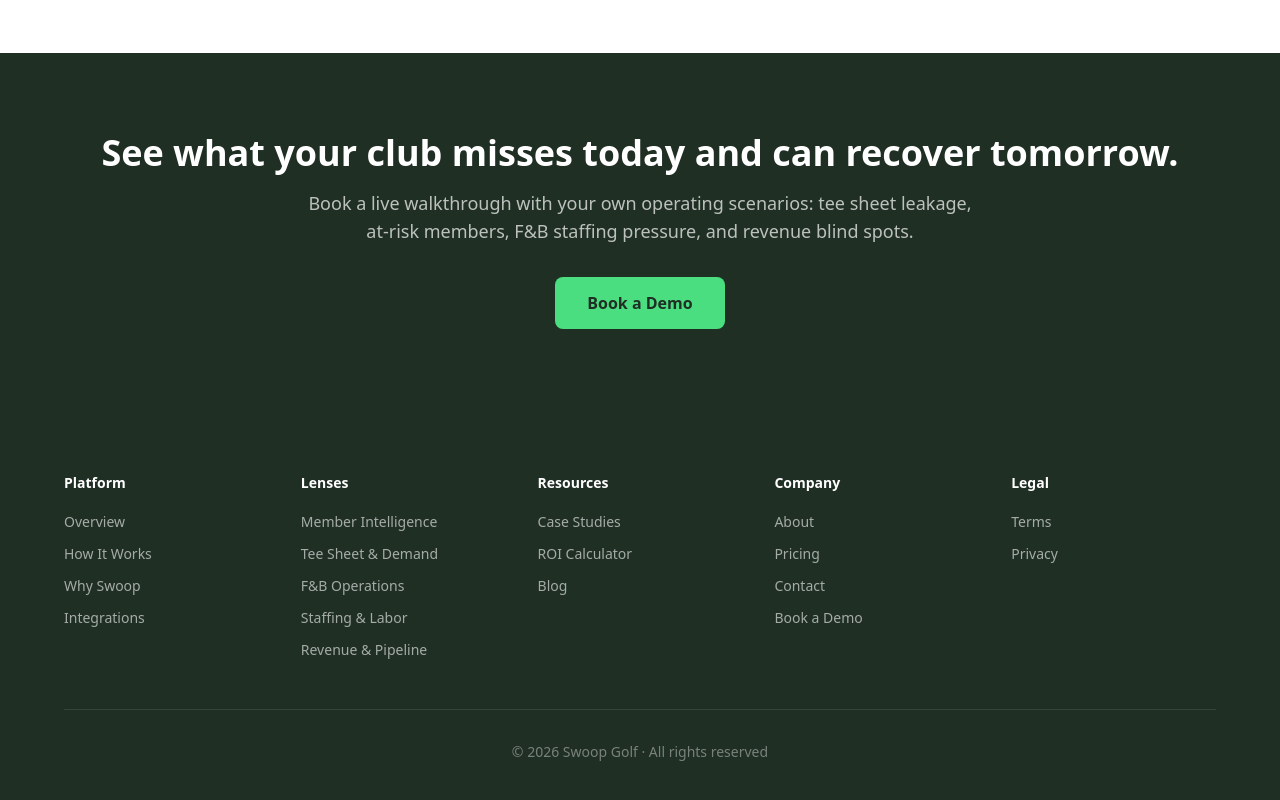
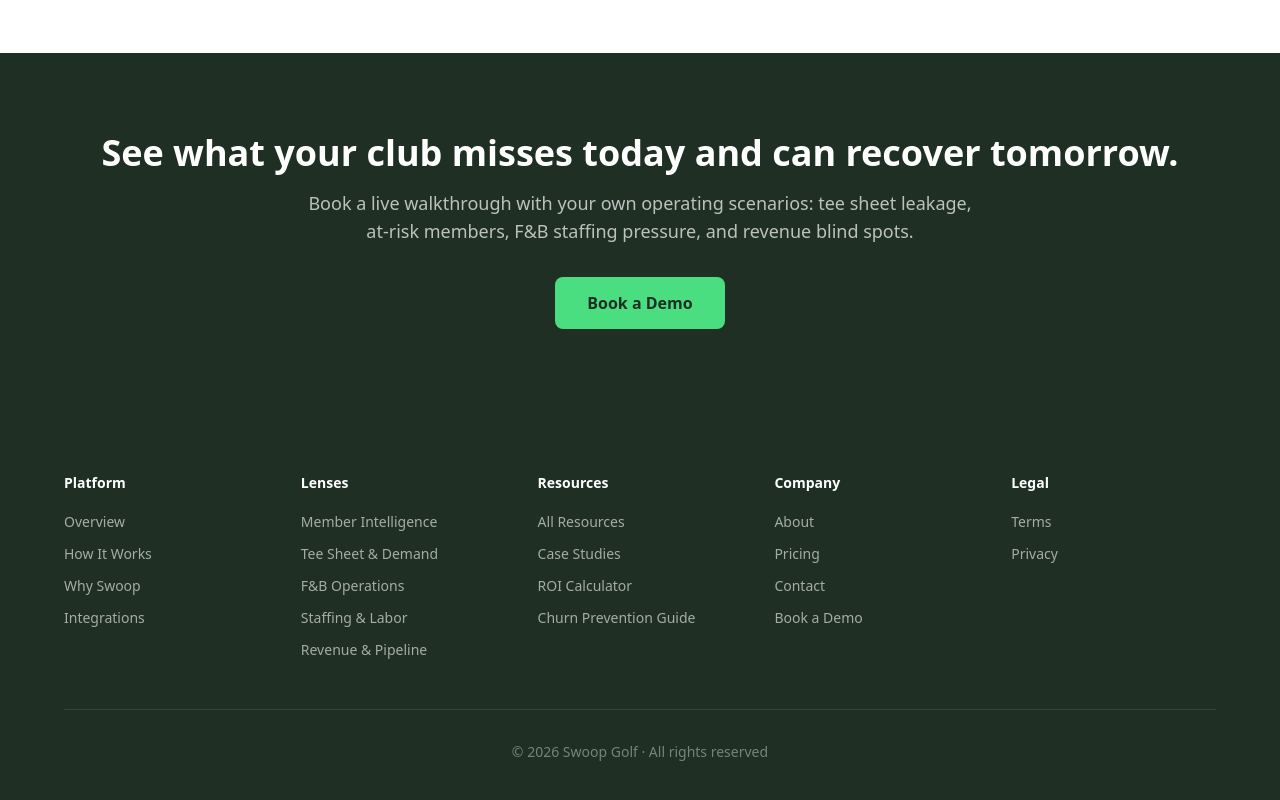
Before and after one commit to ty-hayes-82/swoop-member-intelligence-website, a Next.js app: page / in a window 1280 px wide. Shown: the part 8405-9205 px from the top of the page. Built offline with nearby package versions, Linux system fonts and the light colour scheme.

Commit message:
Update footer Resources section with actual pages
- Added 'All Resources' link to new /resources page
- Replaced non-existent /blog with /resources/churn-prevention-guide
- Improves footer navigation consistency

```diff
--- a/components/Footer.jsx
+++ b/components/Footer.jsx
@@ -23,9 +23,10 @@ const columns = [
   {
     title: 'Resources',
     links: [
+      { href: '/resources', label: 'All Resources' },
       { href: '/case-studies', label: 'Case Studies' },
       { href: '/roi-calculator', label: 'ROI Calculator' },
-      { href: '/blog', label: 'Blog' },
+      { href: '/resources/churn-prevention-guide', label: 'Churn Prevention Guide' },
     ],
   },
   {
```
